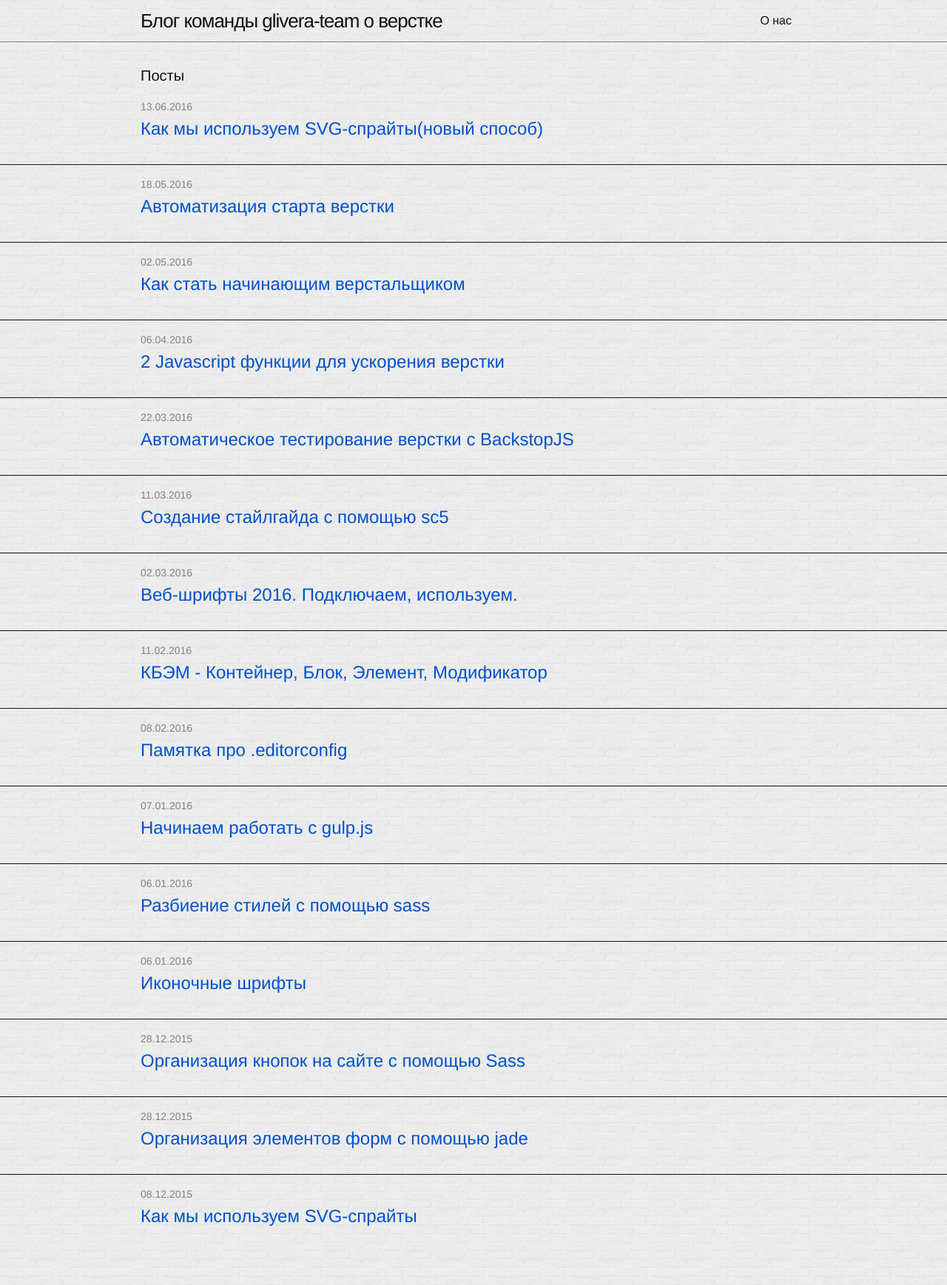
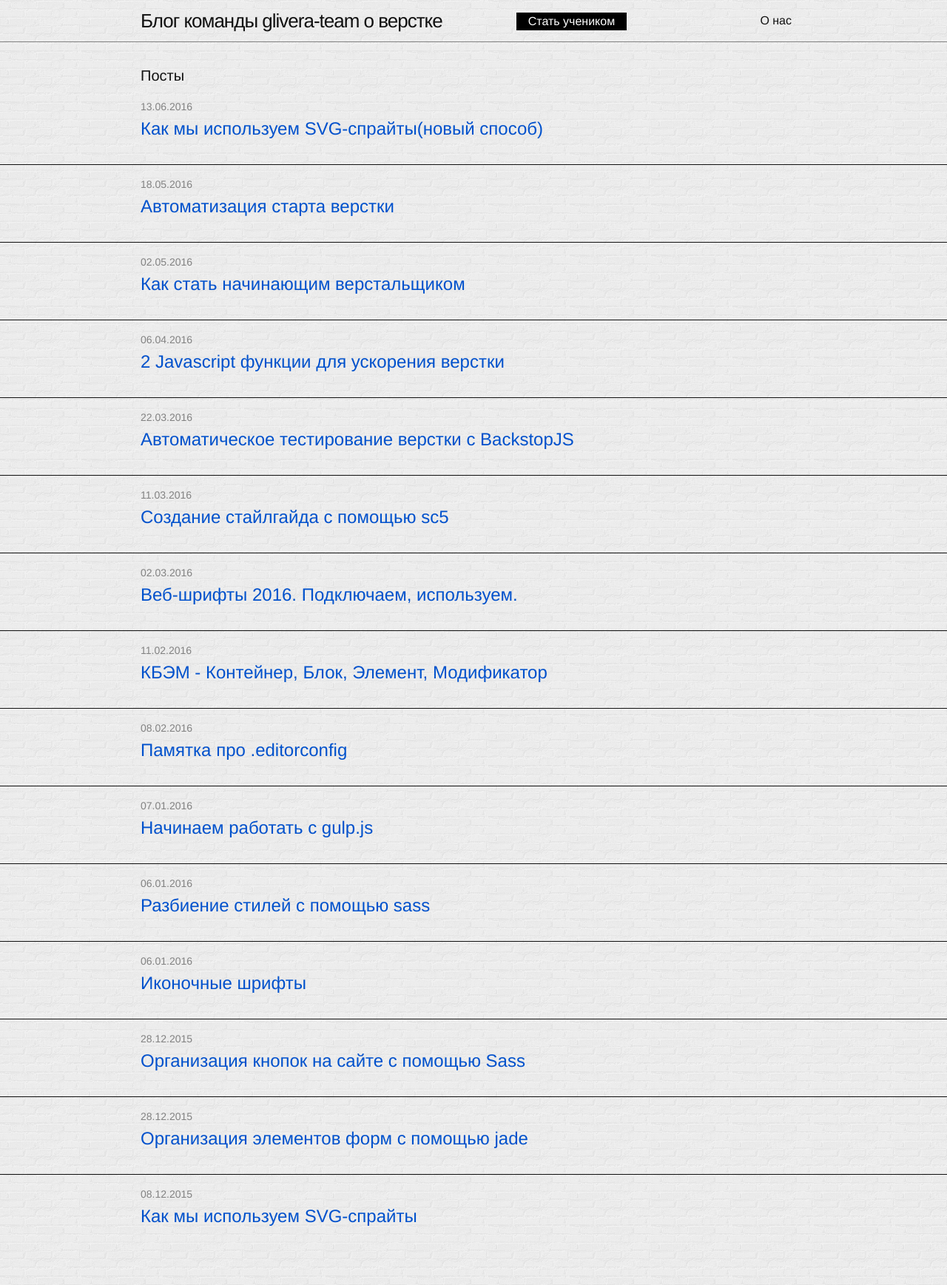
Before and after one commit to glivera-team/glivera-team.github.io, a Jekyll site: the page built from index.html, in a window 1280 px wide. Shown: the whole page at 74% size. Built offline with Jekyll 4.4.1, drawn with Linux system fonts in a browser that asks for light colours.

Commit message:
Link to school added

```diff
--- a/_includes/header.html
+++ b/_includes/header.html
@@ -4,6 +4,8 @@
 
         {% if page.lang contains 'ru' %}
         <a class="site-title" href="{{ site.baseurl }}/">{{site.title}}</a>
+        <a target="_blank" href="https://docs.google.com/document/d/1BHm14fFlRvDnaFdAZAfmQCaRL2stMYXQaO31NuAlQGc/edit?usp=sharing" class="school_link">Стать учеником</a>
+
         {% endif %}
         {% if page.lang contains 'eng' %}
         <a class="site-title" href="{{ site.baseurl }}/eng/">{{site.title_eng}}</a>
--- a/_sass/_base.scss
+++ b/_sass/_base.scss
@@ -202,3 +202,25 @@ pre {
     padding: 0;
   }
 }
+
+.school_link {
+  display: inline-block;
+  margin: 17px 0 0 100px;
+  background: black;
+  color:white;
+  padding:0 1rem;
+  transition: .3s ease;
+
+  &:hover {
+    background: white;
+    color: black;
+  }
+
+  &:hover,&:focus {
+    text-decoration: none;
+  }
+
+  @include media-query($on-laptop) {
+    display: none;
+  }
+}
```
